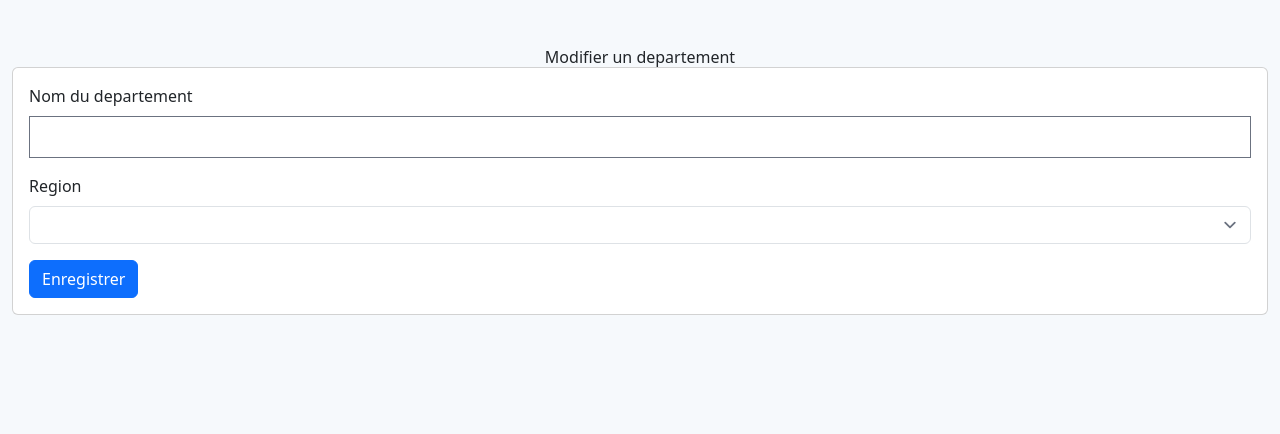
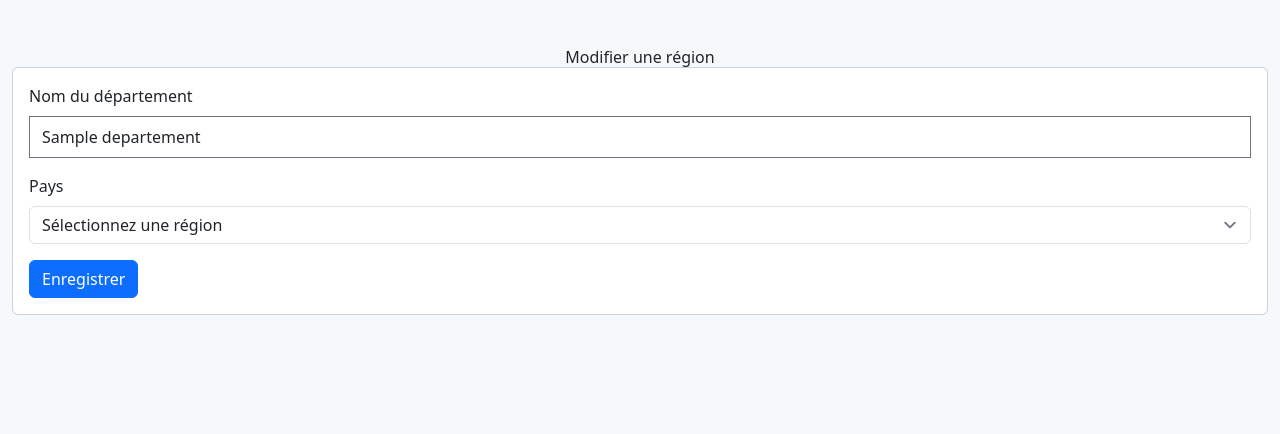
Before and after one commit to Zicrou/ciilaabokk-ouvriers-laravel, a Laravel app: page /departement/1/edit in a window 1280 px wide. Shown: the part 63-497 px from the top of the page. Run offline with Laravel 12, Linux system fonts and the light colour scheme; a user stored in the database is signed in; tables that the repository leaves empty hold one stand-in row (values such as "Sample post"); lists and menus that the app fills with data are empty; style sheets or scripts are compiled from the project's sources; parts of the project's set-up code (start-up, migrations or seed data) failed here and were passed over; some libraries are stand-ins or nearby versions.

Commit message:
Ajout département crud

```diff
--- a/app/Http/Controllers/DepartementController.php
+++ b/app/Http/Controllers/DepartementController.php
@@ -3,7 +3,8 @@
 namespace App\Http\Controllers;
 
 use Illuminate\Http\Request;
-
+use \App\Models\Departement;
+use \App\Models\Region;
 class DepartementController extends Controller
 {
     /**
@@ -12,7 +13,7 @@ class DepartementController extends Controller
     public function index()
     {
         return view('ouvriers.departements.index', [
-            'departements' => \App\Models\Departement::with('region')->get()
+            'departements' => Departement::with('region')->get()
         ]);
     }
 
@@ -21,8 +22,9 @@ class DepartementController extends Controller
      */
     public function create()
     {
-        return view('ouvriers.departements.create', [
-            'regions' => \App\Models\Region::pluck('name', 'id'),
+        return view('ouvriers.departements.form', [
+            'regions' => Region::pluck('nom', 'id'),
+            'departement' => new Departement(),
         ]);
     }
 
@@ -32,11 +34,11 @@ class DepartementController extends Controller
     public function store(Request $request)
     {
         $request->validate([
-            'name' => ['required', 'string', 'max:255'],
+            'nom' => ['required', 'string', 'max:255'],
             'region_id' => ['uuid', 'required', 'exists:regions,id'],
         ]);
 
-        \App\Models\Departement::create($request->only('name', 'region_id'));
+        Departement::create($request->only('nom', 'region_id'));
 
         return redirect()->route('departement.index')->with('success', 'Departement created successfully.');
     }
@@ -54,8 +56,9 @@ class DepartementController extends Controller
      */
     public function edit(string $id)
     {
-        $departement = \App\Models\Departement::findOrFail($id);
-        return view('ouvriers.departements.edit', ['departement' => $departement, 'regions' => \App\Models\Region::all()]);
+        $departement = Departement::findOrFail($id);
+        $regions = Region::pluck('nom', 'id');
+        return view('ouvriers.departements.form', ['departement' => $departement, 'regions' => $regions]);
     }
 
     /**
@@ -64,12 +67,12 @@ class DepartementController extends Controller
     public function update(Request $request, string $id)
     {
         $request->validate([
-            'name' => ['required','string','max:255'],
+            'nom' => ['required','string','max:255'],
             'region_id' => ['uuid', 'required','exists:regions,id'],
         ]);
 
-        $departement = \App\Models\Departement::findOrFail($id);
-        $departement->update($request->only('name', 'region_id'));
+        $departement = Departement::findOrFail($id);
+        $departement->update($request->only('nom', 'region_id'));
 
         return redirect()->route('departement.index')->with('success', 'Departement updated successfully.');
     }
@@ -79,7 +82,7 @@ class DepartementController extends Controller
      */
     public function destroy(string $id)
     {
-        $departement = \App\Models\Departement::findOrFail($id);
+        $departement = Departement::findOrFail($id);
         $departement->delete();
 
         return redirect()->route('departement.index')->with('success', 'Departement deleted successfully.');
--- a/resources/views/ouvriers/departements/edit.blade.php
+++ /dev/null
@@ -1,26 +0,0 @@
-@extends("base")
-
-@section("content")
-    <h1 class="text-center">Modifier un departement</h1>
-    <div class="card">
-        <div class="card-body">
-            <form action="{{ route("departement.update", $departement->id) }}" method="post">
-                @csrf
-                @method('PUT')
-                <div class="mb-3">
-                    <label for="name" class="form-label">Nom du departement</label>
-                    <input type="text" name="name" id="name" class="form-control" value="{{ $departement->name }}" required>
-                </div>
-                <div class="mb-3">
-                    <label for="region_id" class="form-label">Region</label>
-                    <select name="region_id" id="region_id" class="form-control" required>
-                        @foreach($regions as $region)
-                            <option value="{{ $region->id }}" {{ $departement->region_id == $region->id ? 'selected' : '' }}>{{ $region->name }}</option>
-                        @endforeach
-                    </select>
-                </div>
-                <button type="submit" class="btn btn-primary">Enregistrer</button>
-            </form>
-        </div>
-    </div>
-@endsection
--- /dev/null
+++ b/resources/views/ouvriers/departements/form.blade.php
@@ -0,0 +1,30 @@
+@extends("base")
+
+@section("content")
+
+    <h1 class="text-center">{{ $departement->exists? "Modifier une région" : "Ajouter une région" }}</h1>
+    <div class="card">
+        <div class="card-body">
+            <form action="{{ $departement->exists ? route('departement.update', $departement) : route('departement.store') }}" method="post">
+                @csrf
+                @if($departement->exists)
+                    @method('PUT')
+                @endif
+                <div class="mb-3">
+                    <label for="nom" class="form-label">Nom du département</label>
+                    <input type="text" name="nom" id="nom" class="form-control" value="{{ $departement->nom }}" required>
+                </div>
+                <div class="mb-3">
+                    <label for="region_id" class="form-label">Pays</label>
+                    <select name="region_id" id="region_id" class="form-control" required>
+                        <option value="">Sélectionnez une région</option>
+                        @foreach($regions as $k => $v)
+                            <option value="{{ $k }}" @selected($departement->region_id === $k)>{{ $v }}</option>
+                        @endforeach
+                    </select>
+                </div>
+                <button type="submit" class="btn btn-primary">Enregistrer</button>
+            </form>
+        </div>
+    </div>
+@endsection
--- a/resources/views/ouvriers/departements/index.blade.php
+++ b/resources/views/ouvriers/departements/index.blade.php
@@ -16,9 +16,9 @@
                 <tbody>
                     @foreach($departements as $departement)
                         <tr>
-                            <td>{{ $departement->name }}</td>
-                            <td>{{ $departement->region->name }}</td>
-                            <td>{{ $departement->region->country->name }}</td>
+                            <td>{{ $departement->nom }}</td>
+                            <td>{{ $departement->region->nom }}</td>
+                            <td>{{ $departement->region->country->nom }}</td>
                             <td class="text-end">
                                 <a href="{{ route("departement.edit", $departement->id) }}" class="btn btn-sm btn-outline-primary">Edit</a>
                                 <form action="{{ route("departement.destroy", $departement->id) }}" method="post" style="display: inline;">
```
Also changed, not shown: resources/views/admin/admin.blade.php (+0 -7 lines), resources/views/ouvriers/departements/create.blade.php (deleted, +0 -26 lines), resources/views/ouvriers/regions/create.blade.php (deleted, +0 -26 lines), resources/views/ouvriers/regions/edit.blade.php (deleted, +0 -26 lines).
